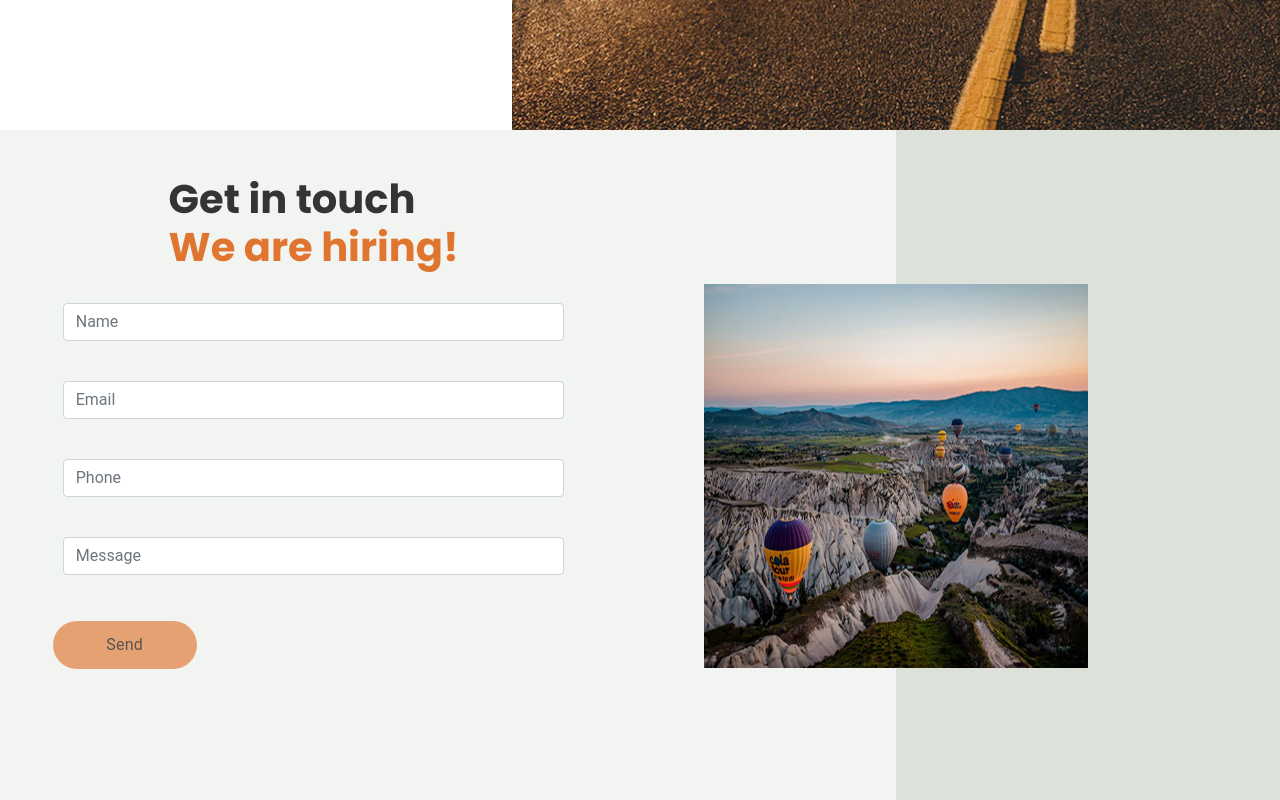
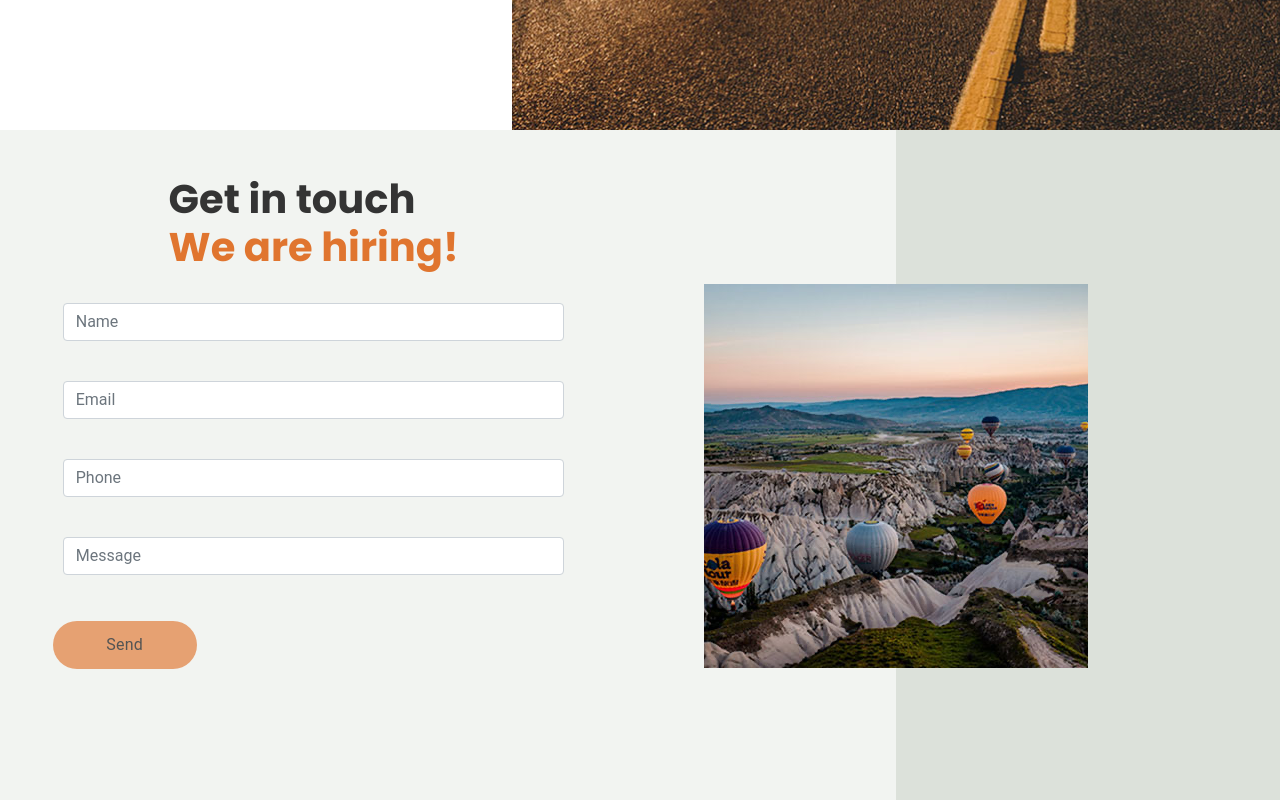
Before and after one commit to camacho1980/react-1, a React (Create React App) app: page / in a window 1280 px wide. Shown: the part 2800-3600 px from the top of the page. Built offline with nearby package versions, Linux system fonts and the light colour scheme.

Commit message:
casi todo

```diff
--- a/src/index.scss
+++ b/src/index.scss
@@ -45,3 +45,14 @@ body {
    background-size: cover;
    width: 100%;
   }
+  .columna2{
+    background-image:url("../public/assets/img/globos.png");
+    background-position: center center;
+    background-repeat: no-repeat;
+    height: 50%;
+  //  background-size: cover;
+   width: 100%;
+   position: relative;
+   right: 15%;
+   top: 20%;
+  }
--- a/src/views/Contact/index.js
+++ b/src/views/Contact/index.js
@@ -37,7 +37,7 @@ function Contact(){
     }
       //Hago la validacion: con el length pregunto si cada campo no esta vacio, osea tiene un length.
       //con el signo de interrogacion le digo lo contrario, osea si estan vacios. y lo paso por props al boton con disabled.
-    const buttonDisabled = !(userInput.name.length && userInput.email.length && userInput.phone.length && userInput.message.length)
+    const buttonDisabled = !(  userInput.email.length && userInput.phone.length && userInput.message.length && userInput.name.length > 4 && !isNaN(userInput.phone))
 
     return(
         <section className='section5' id='contact'>
@@ -78,7 +78,8 @@ function Contact(){
             </div>
 
             <div  className='columna2'>
-            <img src='./assets/img/globos.png'  className='fotoGlobos'alt=''></img>
+            {/* <img src='./assets/img/globos.png'  className='fotoGlobos'alt=''></img> */}
+
 
                 </div>
         </section>
--- a/src/views/Contact/style.css
+++ b/src/views/Contact/style.css
@@ -1,6 +1,7 @@
 .section5{
   height: 768px;
   display: flex;
+  background-color: #DCE1DA;
 
 }
 
@@ -12,7 +13,7 @@
 }
 .columna2{
   width: 30%;
-  background-color: #DCE1DA;
+  /* background-color: #DCE1DA; */
 }
 .fotoGlobos{
   width: 100%;
@@ -60,6 +61,10 @@
 color: #343434;
 }
 
+/* @media (max-width:113px) {
+  .section5{
+  height: 578px;
+  } */
 @media (max-width:913px) {
 .section5{
 height: 578px;
@@ -69,17 +74,20 @@ display: none;
 }
 }
 @media (max-width:821px) {
-.section5{
-  height: 900px;
-}
-.columna1{
-  height: 100%;
-}
+  .columna2{
+    display: none;
+  }
+
 .contact{
- top: 20%;
- margin-top: 30%;
+
+ margin-top: 10%;
  width: auto;
 }
+}
+@media (max-width:769px) {
+  .columna2{
+    display: none;
+  }
 }
 
 @media (max-width:541px) {
--- a/src/views/footer/style.css
+++ b/src/views/footer/style.css
@@ -44,5 +44,6 @@
     .footer{
         margin-bottom: 0;
         height: auto;
+
     }
 }
```
